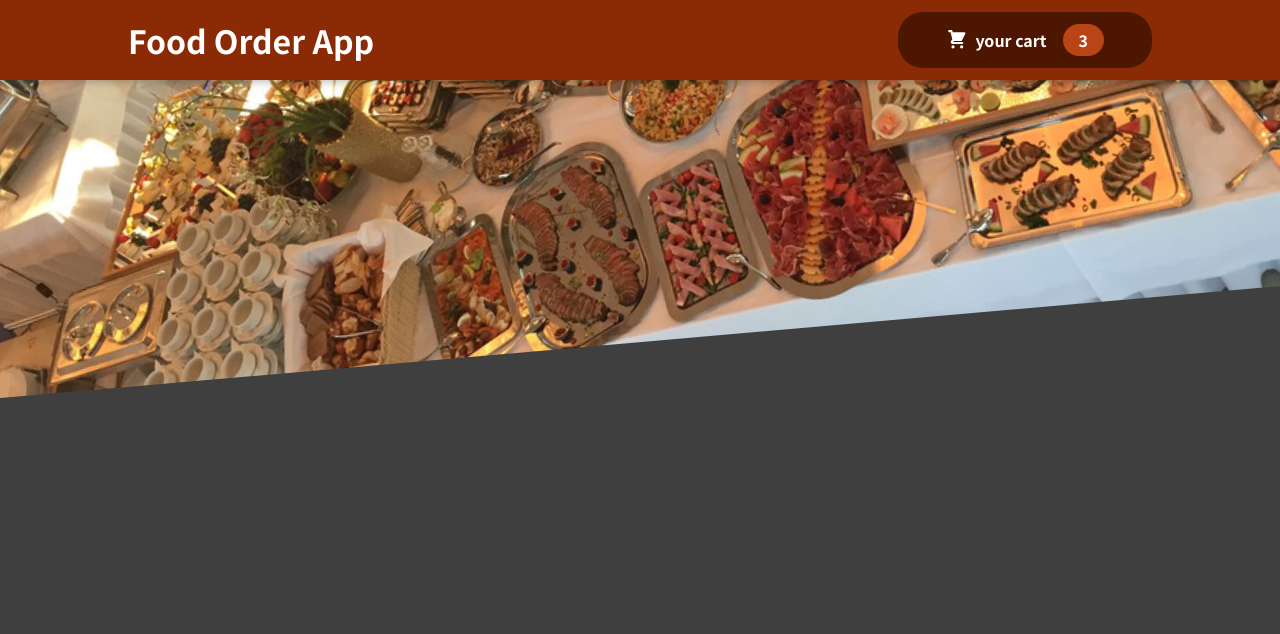
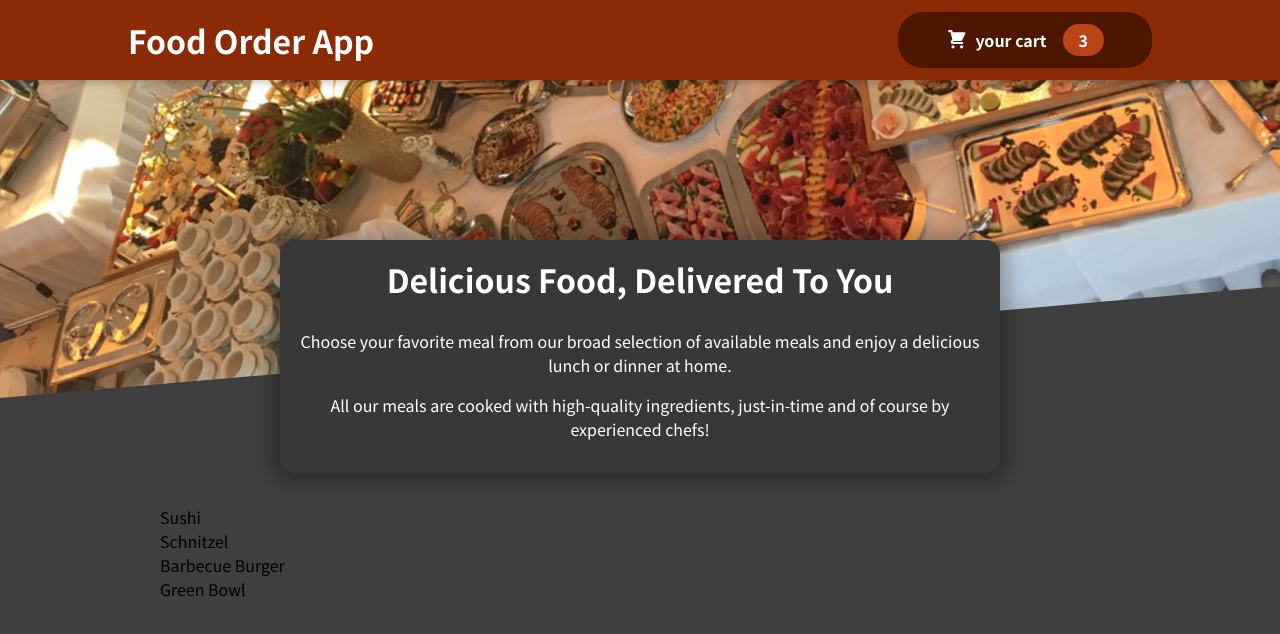
Before and after one commit to NinaCrnkovic/food-order-app, a React (Create React App) app: page / in a window 1280 px wide. Shown: the top 634 px of the page. Built offline with nearby package versions, Linux system fonts and the light colour scheme.

Commit message:
addes meals folder with components

```diff
--- a/src/App.js
+++ b/src/App.js
@@ -1,10 +1,12 @@
 import React from "react";
 import Header from "./components/Layout/Header";
+import Meals from "./components/Meals/Meals";
 
 function App() {
   return (
     <React.Fragment>
-      <Header></Header>
+      <Header/>
+      <Meals/>
     </React.Fragment>
   );
 }
--- /dev/null
+++ b/src/components/Meals/AvailableMeals.js
@@ -0,0 +1,43 @@
+import classes from "./AvailableMeals.module.css"
+
+const DUMMY_MEALS = [
+    {
+      id: 'm1',
+      name: 'Sushi',
+      description: 'Finest fish and veggies',
+      price: 22.99,
+    },
+    {
+      id: 'm2',
+      name: 'Schnitzel',
+      description: 'A german specialty!',
+      price: 16.5,
+    },
+    {
+      id: 'm3',
+      name: 'Barbecue Burger',
+      description: 'American, raw, meaty',
+      price: 12.99,
+    },
+    {
+      id: 'm4',
+      name: 'Green Bowl',
+      description: 'Healthy...and green...',
+      price: 18.99,
+    },
+  ];
+
+const AvailableMeals =()=>{
+    const mealList = DUMMY_MEALS.map( meal => <li>{meal.name}</li>
+
+    );
+    return <section className={classes.meals}>
+        <ul>
+            {mealList}
+        </ul>
+    </section>
+
+
+};
+
+export default AvailableMeals;
--- /dev/null
+++ b/src/components/Meals/AvailableMeals.module.css
@@ -0,0 +1,24 @@
+.meals {
+    max-width: 60rem;
+    width: 90%;
+    margin: 2rem auto;
+    animation: meals-appear 1s ease-out forwards;
+  }
+
+  .meals ul {
+    list-style: none;
+    margin: 0;
+    padding: 0;
+  }
+
+  @keyframes meals-appear {
+    from {
+      opacity: 0;
+      transform: translateY(3rem);
+    }
+
+    to {
+      opacity: 1;
+      transform: translateY(0);
+    }
+  }
--- /dev/null
+++ b/src/components/Meals/Meals.js
@@ -0,0 +1,14 @@
+import React from "react";
+import AvailableMeals from "./AvailableMeals";
+import MealsSummary from "./MealsSummary";
+
+const Meals = () =>{
+
+    return <React.Fragment>
+        <MealsSummary/>
+        <AvailableMeals/>
+
+    </React.Fragment>
+};
+
+export default Meals;
--- /dev/null
+++ b/src/components/Meals/MealsSummary.js
@@ -0,0 +1,19 @@
+import classes from './MealsSummary.module.css';
+
+const MealsSummary = () => {
+  return (
+    <section className={classes.summary}>
+      <h2>Delicious Food, Delivered To You</h2>
+      <p>
+        Choose your favorite meal from our broad selection of available meals
+        and enjoy a delicious lunch or dinner at home.
+      </p>
+      <p>
+        All our meals are cooked with high-quality ingredients, just-in-time and
+        of course by experienced chefs!
+      </p>
+    </section>
+  );
+};
+
+export default MealsSummary;
--- /dev/null
+++ b/src/components/Meals/MealsSummary.module.css
@@ -0,0 +1,18 @@
+.summary {
+    text-align: center;
+    max-width: 45rem;
+    width: 90%;
+    margin: auto;
+    margin-top: -10rem;
+    position: relative;
+    background-color: #383838;
+    color: white;
+    border-radius: 14px;
+    padding: 1rem;
+    box-shadow: 0 1px 18px 10px rgba(0, 0, 0, 0.25);
+  }
+
+  .summary h2 {
+    font-size: 2rem;
+    margin-top: 0;
+  }
```
